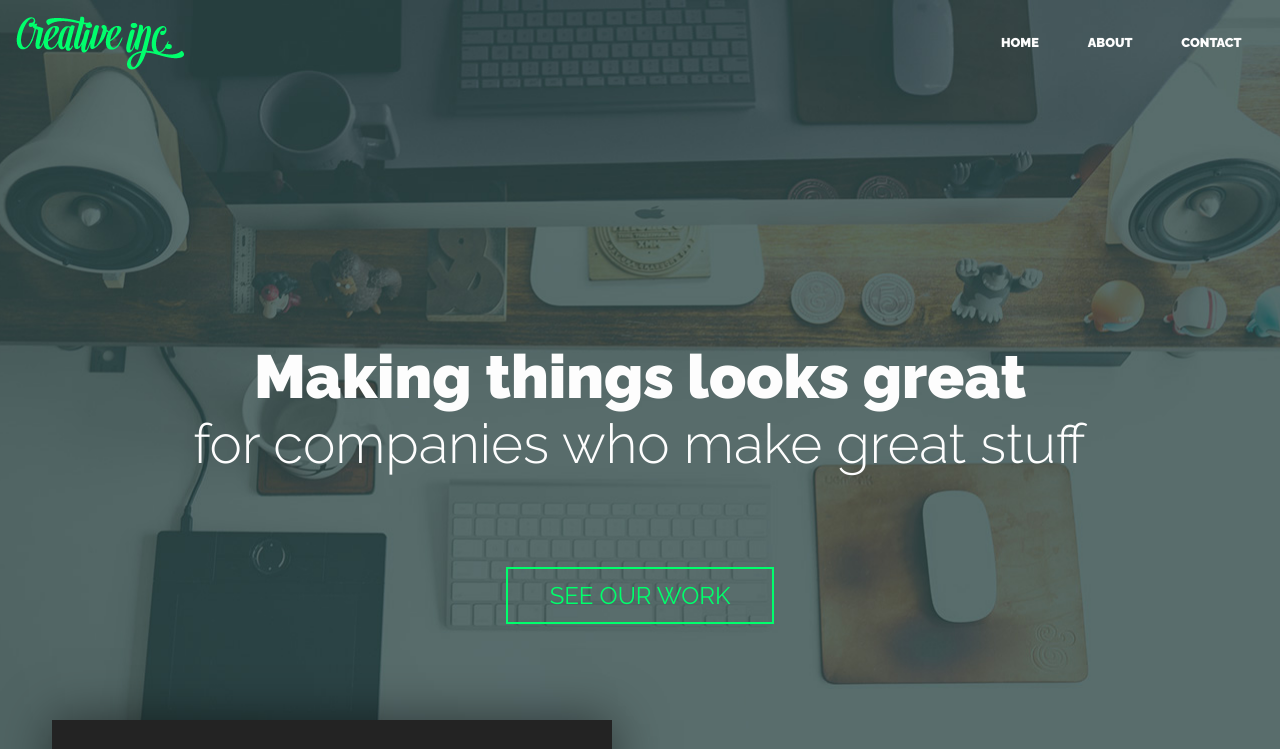
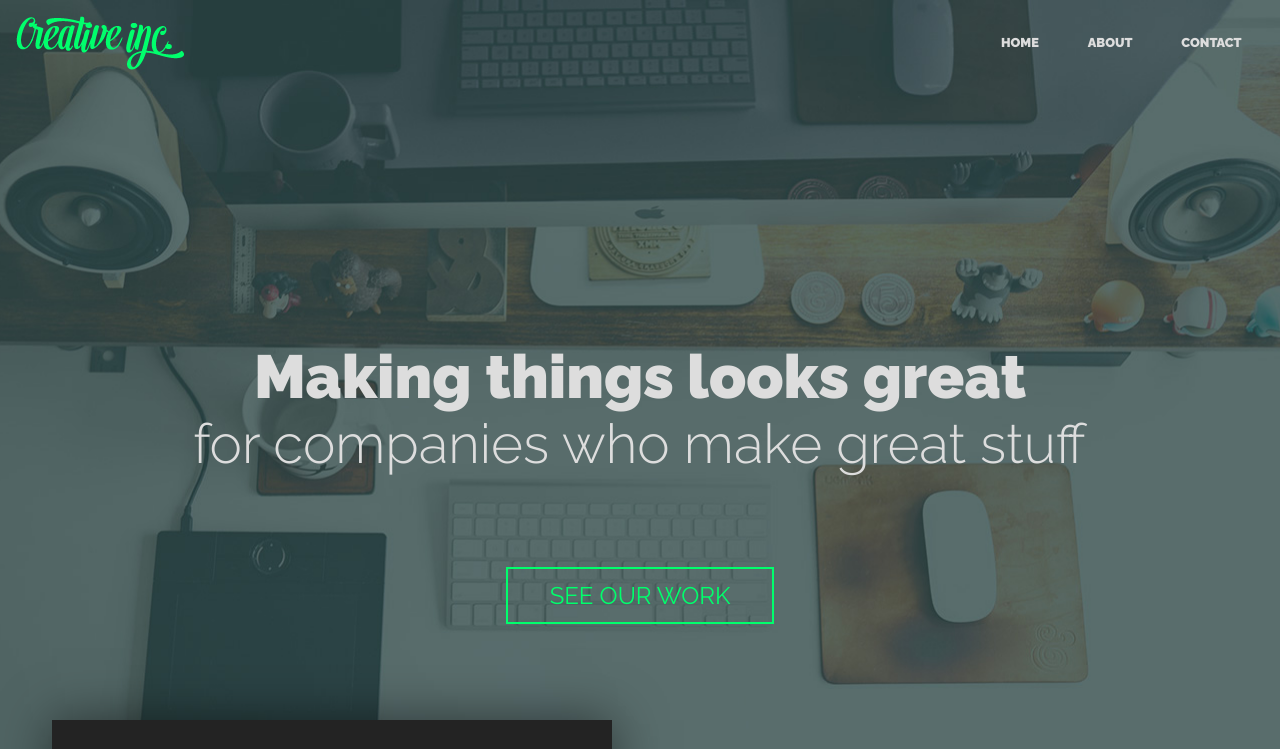
Before and after one commit to K0sPr0/K0sPr0.github.io, a plain HTML site: page index.html in a window 1280 px wide. Shown: the top 749 px of the page. Drawn offline with Linux system fonts and the light colour scheme.

Commit message:
Update styles.css

```diff
--- a/css/styles.css
+++ b/css/styles.css
@@ -10,7 +10,7 @@ url('https://fonts.googleapis.com/css?family=Raleway:300,400,700,900');
 :root {
     --primary-color: #232323;
     --accent-color: #00FF6C;
-    --light-color: #fdfdfd;
+    --light-color: #DDDDDD;
 }
 
 body {
```
